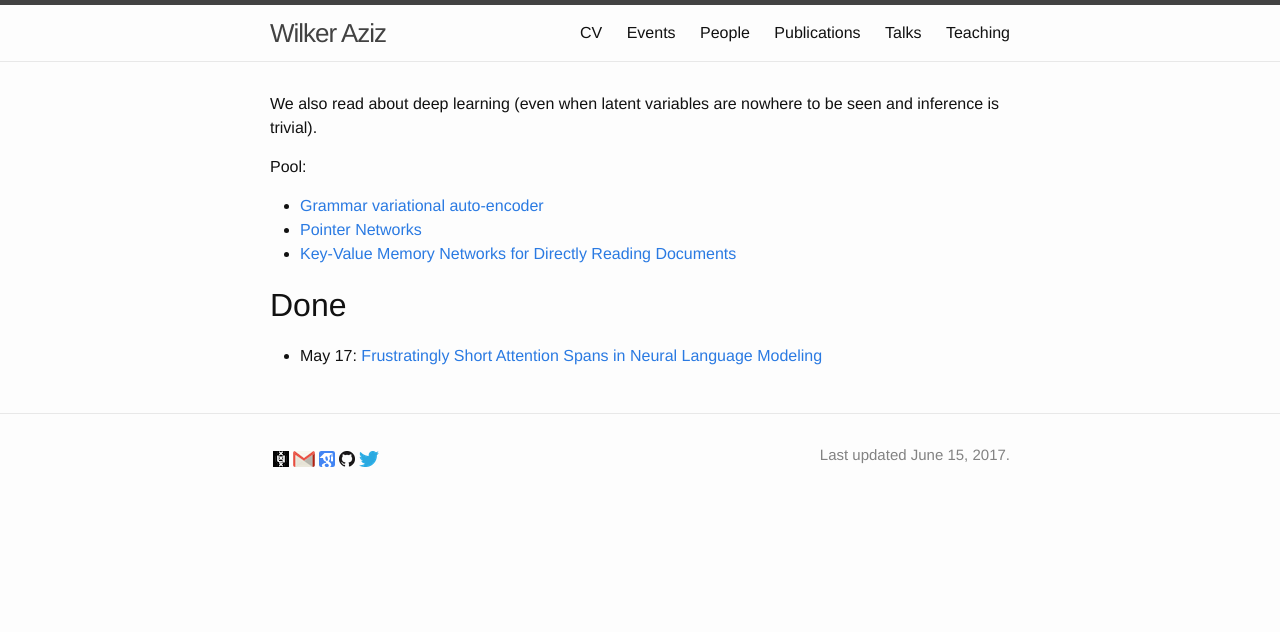
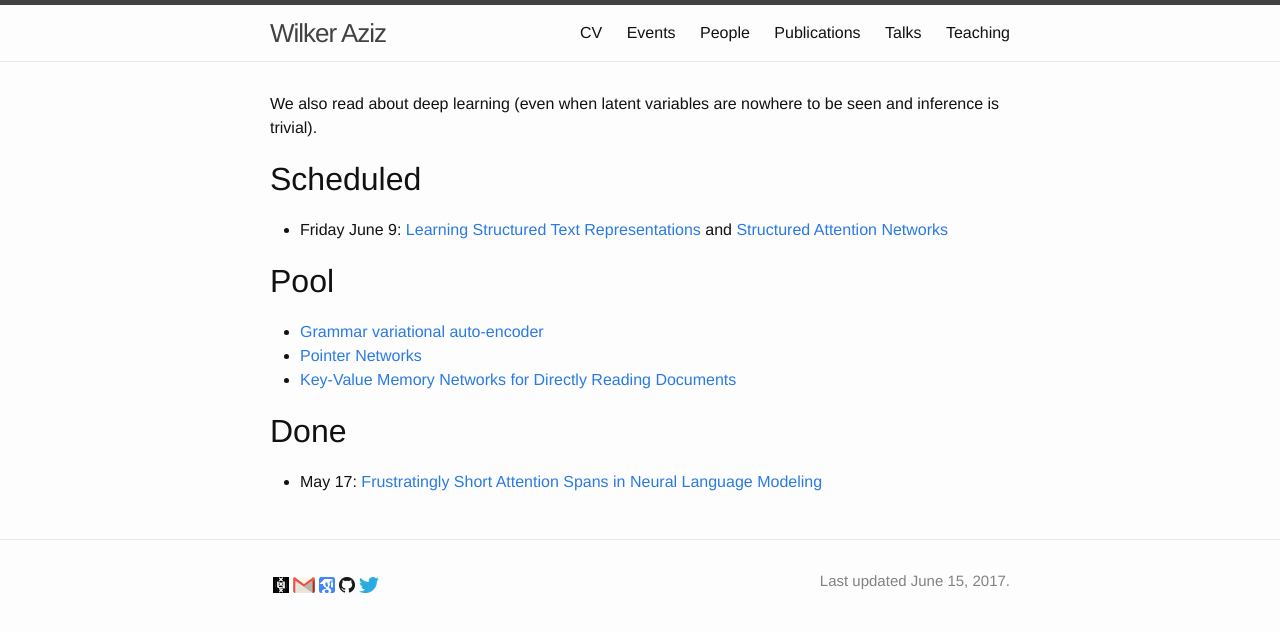
Before and after one commit to wilkeraziz/oldsite, a Jekyll site: the page built from pages/deeplearning.markdown, in a window 1280 px wide. Shown: the top 632 px of the page. Built offline with Jekyll 4.4.1, drawn with Linux system fonts in a browser that asks for light colours.

Commit message:
reading groups

```diff
--- a/pages/deeplearning.markdown
+++ b/pages/deeplearning.markdown
@@ -5,7 +5,12 @@ menu: no
 
 We also read about deep learning (even when latent variables are nowhere to be seen and inference is trivial).
 
-Pool:
+# Scheduled
+
+
+* Friday June 9: [Learning Structured Text Representations](https://arxiv.org/pdf/1705.09207.pdf) and [Structured Attention Networks](https://arxiv.org/pdf/1702.00887.pdf)
+
+# Pool
 
 * [Grammar variational auto-encoder](https://arxiv.org/abs/1703.01925)
 * [Pointer Networks](https://arxiv.org/pdf/1506.03134.pdf)
--- a/pages/inference.markdown
+++ b/pages/inference.markdown
@@ -46,3 +46,4 @@ Pool:
 * [Variational Inference with Normalizing Flows](http://jmlr.org/proceedings/papers/v37/rezende15.pdf)
 * [Improving Variational Inference with Inverse Autoregressive Flow](https://arxiv.org/pdf/1606.04934.pdf)
 * [Faster Coordinate Descent via Adaptive Importance Sampling](https://arxiv.org/pdf/1703.02518.pdf)
+* [Markov Chain Monte Carlo and Variational Inference: Bridging the Gap](http://proceedings.mlr.press/v37/salimans15.pdf)
```
